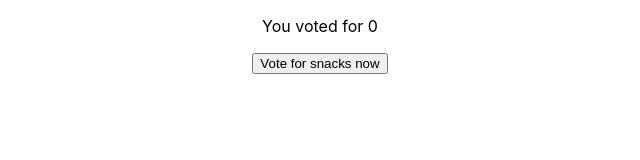
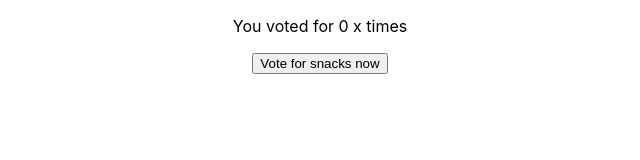
Before and after one commit to chikondiman/app, a React (Create React App) app: page / in a window 1280 px wide. Shown: the top 160 px of the page, without its empty margins (320-960 px from the left). Built offline with nearby package versions, Linux system fonts and the light colour scheme.

Commit message:
Update Component.js

```diff
--- a/src/Component.js
+++ b/src/Component.js
@@ -6,7 +6,7 @@ function Component() {
 
     return (
      <div>
-        <p>You voted for {snack1} </p>
+        <p>You voted for {snack1} x times</p>
        <button onClick={() => setCount1(snack1 + 1)}>
         Vote for snacks now
         </button>
```
